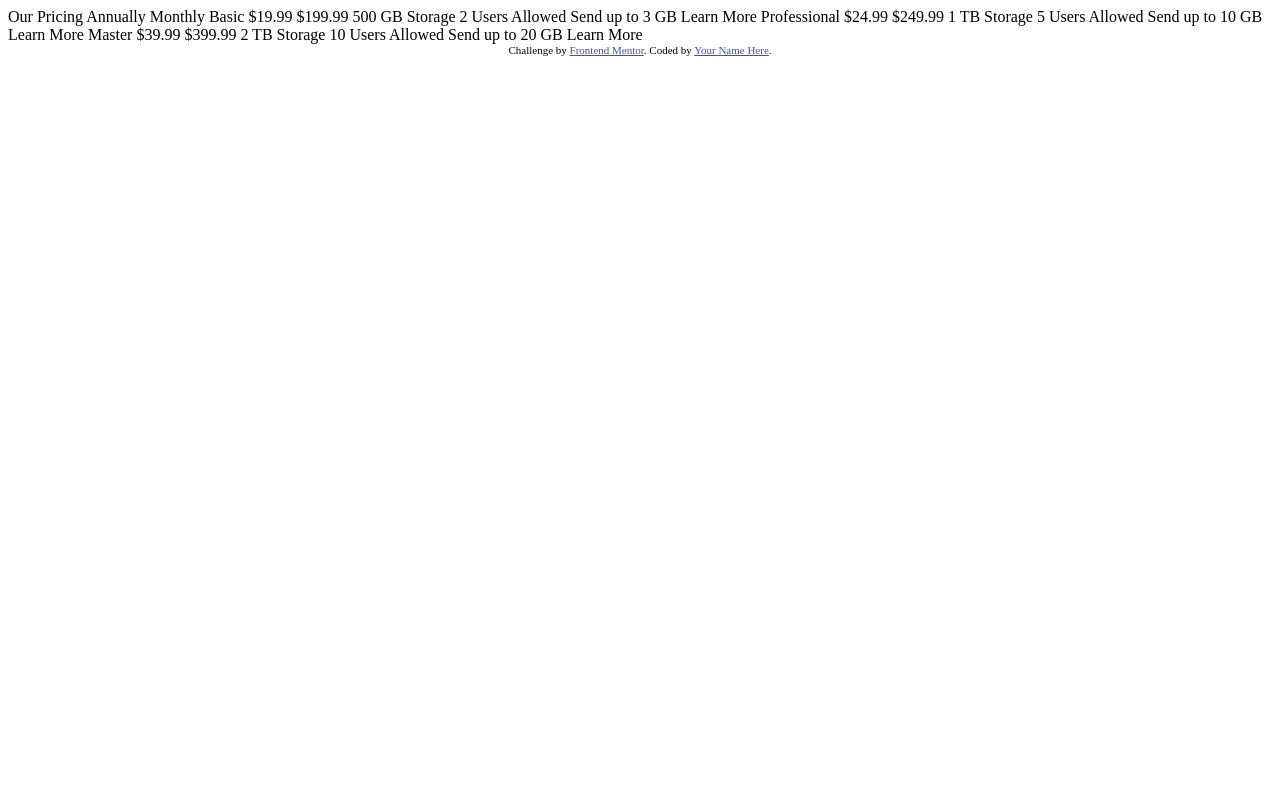
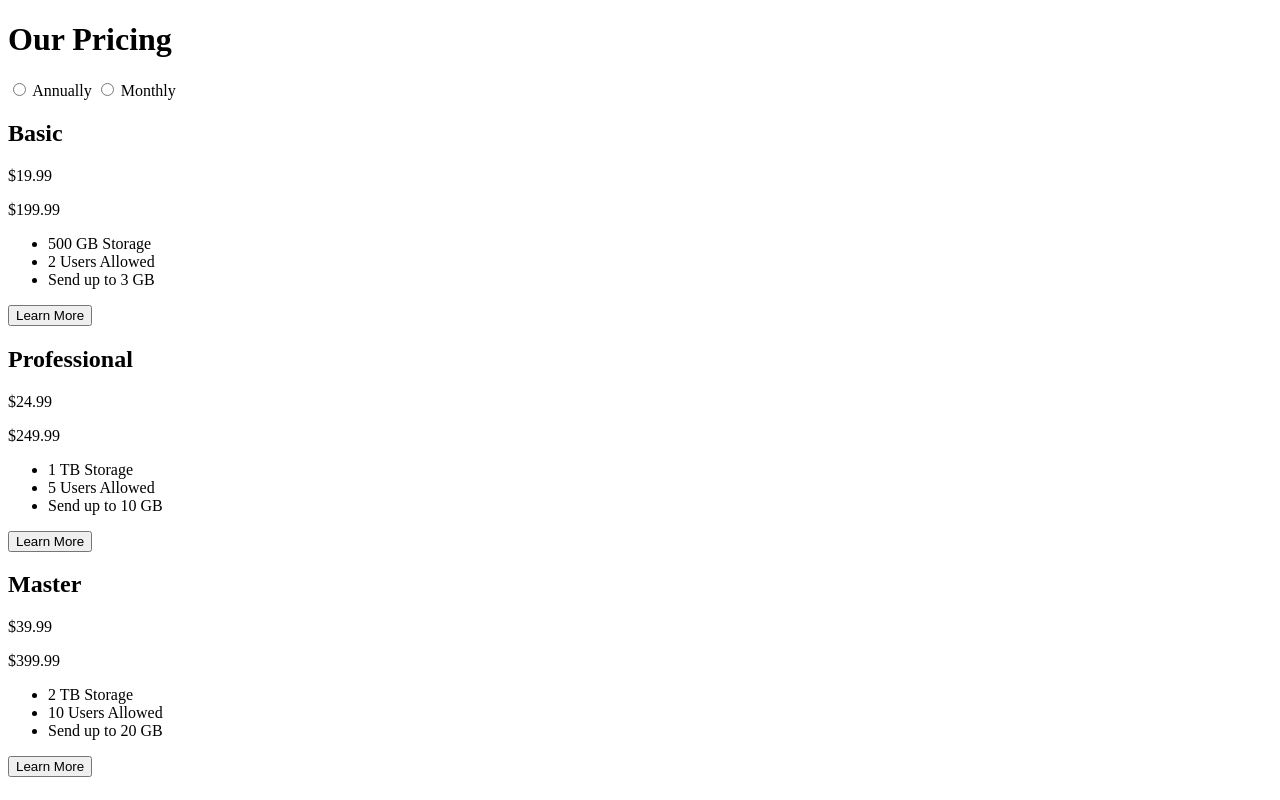
Before and after one commit to dinakonto/pricing-component-with-toggle, a website: page index.html in a window 1280 px wide. Drawn offline with Linux system fonts and the light colour scheme.

Commit message:
Basic HTML structure

```diff
--- a/index.html
+++ b/index.html
@@ -2,51 +2,77 @@
 <html lang="en">
 <head>
   <meta charset="UTF-8">
-  <meta name="viewport" content="width=device-width, initial-scale=1.0"> <!-- displays site properly based on user's device -->
+  <meta name="viewport" content="width=device-width, initial-scale=1.0">
 
   <link rel="icon" type="image/png" sizes="32x32" href="./images/favicon-32x32.png">
 
   <title>Frontend Mentor | [Challenge Name Here]</title>
-
-  <!-- Feel free to remove these styles or customise in your own stylesheet 👍 -->
-  <style>
-    .attribution { font-size: 11px; text-align: center; }
-    .attribution a { color: hsl(228, 45%, 44%); }
-  </style>
 </head>
 <body>
 
-  Our Pricing
-  Annually
-  Monthly
+  <div class="wrapper">
+    <header>
+      <h1>Our Pricing</h1>
+      <div id="toggle">
+        <input type="radio" id="annually" name="billing" value="annually">
+        <label for="annually">Annually</label>
+        <input type="radio" id="monthly" name="billing" value="monthly">
+        <label for="monthly">Monthly</label><br>
+      </div>
+    </header>
 
-  Basic
-  &dollar;19.99
-  &dollar;199.99
-  500 GB Storage
-  2 Users Allowed
-  Send up to 3 GB
-  Learn More
+    <main>
+      <div class="card">
+        <h2>Basic</h2>
+        <div class="price">
+          <p class="monthly">&dollar;19.99</p>
+          <p class="annually">&dollar;199.99</p>
+        </div>
+        <div class="features">
+          <ul>
+            <li>500 GB Storage</li>
+            <li>2 Users Allowed</li>
+            <li>Send up to 3 GB</li>
+          </ul>
+        </div>
+        <button>Learn More</button>
+      </div>
 
-  Professional
-  &dollar;24.99
-  &dollar;249.99
-  1 TB Storage
-  5 Users Allowed
-  Send up to 10 GB
-  Learn More
+      <div class="card">
+        <h2>Professional</h2>
+        <div class="price">
+          <p class="monthly">&dollar;24.99</p>
+          <p class="annually">&dollar;249.99</p>
+        </div>
+        <div class="features">
+          <ul>
+            <li>1 TB Storage</li>
+            <li>5 Users Allowed</li>
+            <li>Send up to 10 GB</li>
+          </ul>
+        </div>
+        <button>Learn More</button>
+      </div>
 
-  Master
-  &dollar;39.99
-  &dollar;399.99
-  2 TB Storage
-  10 Users Allowed
-  Send up to 20 GB
-  Learn More
+      <div class="card">
+        <h2>Master</h2>
+        <div class="price">
+          <p class="monthly">&dollar;39.99</p>
+          <p class="annually">&dollar;399.99</p>
+        </div>
+        <div class="features">
+          <ul>
+            <li>2 TB Storage</li>
+            <li>10 Users Allowed</li>
+            <li>Send up to 20 GB</li>
+          </ul>
+        </div>
+        <button>Learn More</button>
+      </div>
 
-  <div class="attribution">
-    Challenge by <a href="https://www.frontendmentor.io?ref=challenge" target="_blank">Frontend Mentor</a>.
-    Coded by <a href="#">Your Name Here</a>.
+    </main>
+
   </div>
+
 </body>
 </html>
```
